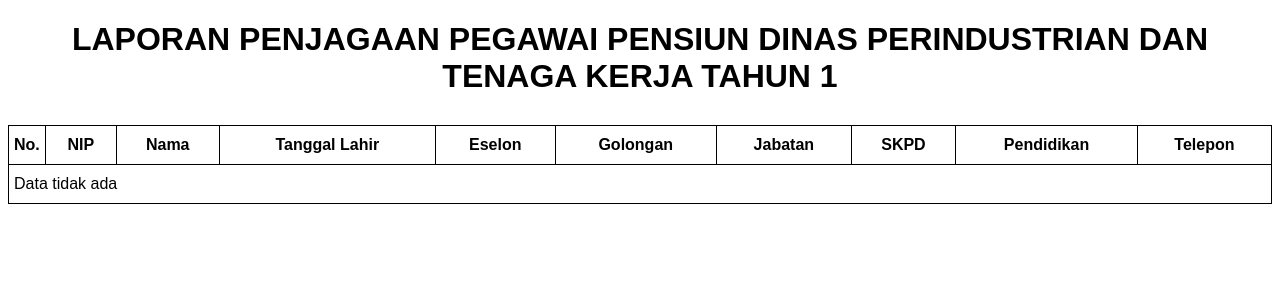
After one commit to DarmaYasa/skripsi-mona, a PHP site: page /admin/print_pensiun.php?year=1 in a window 1280 px wide. The commit adds this page. Shown: the top 300 px of the page. Run offline with PHP 8.4, Linux system fonts and the light colour scheme; a user stored in the database is signed in; data comes from the database, SQL or seed files in the repository; tables that the repository leaves empty or names only in its code hold one stand-in row (values such as "Sample post").

Commit message:
add print and update

```diff
--- a/admin/aksi_delete_pensiun.php
+++ b/admin/aksi_delete_pensiun.php
@@ -4,7 +4,7 @@ include '../auth/cek_session.php';
 
 $id = $_POST['id'];
 
-$query = "DELETE FROM berkas_pensiun WHERE id_pegawai='$id'";
+$query = "DELETE FROM berkas_pensiun WHERE id_pensiun='$id'";
 
 if (mysqli_query($koneksi, $query)) {
     header("location:view_pensiun.php?alert=berhasil");
--- a/admin/aksi_input_pensiun.php
+++ b/admin/aksi_input_pensiun.php
@@ -15,7 +15,7 @@ $files = [
     'alamat_pensiun' => $_FILES['alamat_pensiun'],
 ];
 
-$check = mysqli_query($koneksi, "SELECT * FROM berkas_pensiun WHERE id_pegawai=$id");
+$check = mysqli_query($koneksi, "SELECT * FROM berkas_pensiun WHERE id_pensiun=$id");
 
 $hasData = false;
 if (mysqli_num_rows($check) > 0) {
@@ -54,10 +54,10 @@ foreach ($files as $key => $file) {
 }
 
 if ($hasData) {
-    $query = "UPDATE berkas_pensiun SET berkas_sk_pns='$berkas_sk_pns', berkas_kenaikan_pangkat='$berkas_kenaikan_pangkat', kartu_pegawai='$kartu_pegawai', berkas_karsi_karsu='$berkas_karsi_karsu', kartu_keluarga='$kartu_keluarga', surat_ket_alamat_pensiun='$alamat_pensiun' WHERE id_pegawai='$id'";
+    $query = "UPDATE berkas_pensiun SET berkas_sk_pns='$berkas_sk_pns', berkas_kenaikan_pangkat='$berkas_kenaikan_pangkat', kartu_pegawai='$kartu_pegawai', berkas_karsi_karsu='$berkas_karsi_karsu', kartu_keluarga='$kartu_keluarga', surat_ket_alamat_pensiun='$alamat_pensiun' WHERE id_pensiun='$id'";
     echo $query;
 } else {
-    $query = "INSERT INTO berkas_pensiun (id_pegawai, berkas_sk_pns, berkas_kenaikan_pangkat, kartu_pegawai, berkas_karsi_karsu, kartu_keluarga, surat_ket_alamat_pensiun, terverifikasi) VALUES ('$id', '$berkas_sk_pns', '$berkas_kenaikan_pangkat', '$kartu_pegawai', '$berkas_karsi_karsu', '$kartu_keluarga', '$alamat_pensiun', '0')";
+    $query = "INSERT INTO berkas_pensiun (id_pensiun, berkas_sk_pns, berkas_kenaikan_pangkat, kartu_pegawai, berkas_karsi_karsu, kartu_keluarga, surat_ket_alamat_pensiun, terverifikasi) VALUES ('$id', '$berkas_sk_pns', '$berkas_kenaikan_pangkat', '$kartu_pegawai', '$berkas_karsi_karsu', '$kartu_keluarga', '$alamat_pensiun', '0')";
 }
 if (mysqli_query($koneksi, $query)) {
     header("location:view_pensiun.php?alert=berhasil");
--- a/admin/detail_pensiun.php
+++ b/admin/detail_pensiun.php
@@ -231,7 +231,7 @@
 							</tr>
 						</table>
 						<div class="text-end">
-							<a href="form_berkas_pensiun.php?id=<?= $data['id_pegawai'] ?>" class="btn btn-warning rounded-0 mr-2">Berkas Pensiun</a>
+							<a href="form_berkas_pensiun.php?id=<?= $data['id'] ?>" class="btn btn-warning rounded-0 mr-2">Berkas Pensiun</a>
 							<a href="input_pensiun.php?id=<?= $data['id_pegawai'] ?>" class="btn btn-success rounded-0">Ubah Data</a>
 						</div>
 					</div>
--- a/admin/form_berkas_pensiun.php
+++ b/admin/form_berkas_pensiun.php
@@ -170,7 +170,7 @@
 
                     <?php
                     $id = $_GET["id"];
-					$data = "SELECT pegawai.*, berkas_pensiun.* FROM pegawai LEFT JOIN berkas_pensiun ON pegawai.id=berkas_pensiun.id_pegawai WHERE pegawai.id='$id' LIMIT 1";
+					$data = "SELECT pegawai.*, berkas_pensiun.* FROM pegawai LEFT JOIN berkas_pensiun ON pegawai.id=berkas_pensiun.id_pensiun WHERE pegawai.id='$id' LIMIT 1";
 					$sql_d = mysqli_query($koneksi, $data);
 					$row_d = mysqli_num_rows($sql_d);
 
--- /dev/null
+++ b/admin/print_pensiun.php
@@ -0,0 +1,97 @@
+<?php include "../env.php";include "../auth/cek_session.php";
+
+$year = $_GET['year'];
+$query = "SELECT * FROM pegawai JOIN pensiun ON pegawai.id=pensiun.id_pegawai WHERE YEAR(pensiun.tanggal_pensiun)=$year AND pensiun.status=2";
+$result = mysqli_query($koneksi, $query);
+
+$data = mysqli_fetch_all($result, MYSQLI_ASSOC);
+
+?>
+
+<!DOCTYPE html>
+<html lang="en">
+<head>
+    <meta charset="UTF-8">
+    <meta http-equiv="X-UA-Compatible" content="IE=edge">
+    <meta name="viewport" content="width=device-width, initial-scale=1.0">
+    <title>Cetak Pensiun</title>
+    <style>
+        @page {
+            size: 35.7cm 25cm;
+            margin: 5mm 5mm 5mm 5mm; /* change the margins as you want them to be. */
+        }
+
+        * {
+            font-family: sans-serif;
+        }
+
+        table {
+            border-collapse: collapse;
+            width: 100%;
+
+        }
+
+        th {
+            font-weight: bold;
+        }
+
+        td, th {
+            border: 1px solid black;
+            padding: 10px 5px;
+        }
+
+        h1 {
+            text-transform: uppercase;
+            padding-right, padding-left: 10%;
+            /* padding-bo */
+            text-align: center;
+            margin-bottom: 30px;
+        }
+    </style>
+</head>
+<body>
+    <h1>Laporan Penjagaan Pegawai Pensiun Dinas Perindustrian dan tenaga kerja tahun <?=$_GET['year'];?></h1>
+
+    <table>
+        <thead>
+            <tr>
+                <th style="text-align: center; width: 10px">No.</th>
+                <th>NIP</th>
+                <th>Nama</th>
+                <th>Tanggal Lahir</th>
+                <th>Eselon</th>
+                <th>Golongan</th>
+                <th>Jabatan</th>
+                <th>SKPD</th>
+                <th>Pendidikan</th>
+                <th>Telepon</th>
+            </tr>
+        </thead>
+        <tbody>
+            <?php if (count($data) > 0): ?>
+            <?php foreach ($data as $key => $item): ?>
+                <tr>
+                    <td style="text-align: center; width: 10px"><?=++$key;?></td>
+                    <td><?=$item['nip'];?></td>
+                    <td><?=$item['nama_lengkap'];?></td>
+                    <td><?=date('d F Y', strtotime($item['tanggal_lahir']));?></td>
+                    <td><?=$item['eselon'];?></td>
+                    <td><?=$item['golongan'];?></td>
+                    <td><?=$item['jabatan'];?></td>
+                    <td><?=$item['tempat_tugas'];?></td>
+                    <td><?=$item['pendidikan'];?></td>
+                    <td><?=$item['telepon'];?></td>
+                </tr>
+            <?php endforeach;?>
+            <?php else: ?>
+                <tr>
+                    <td colspan="10">Data tidak ada</td>
+                </tr>
+            <?php endif;?>
+        </tbody>
+    </table>
+    <script>
+        window.print();
+    </script>
+</body>
+</html>
--- a/kasubag/aksi_verifikasi.php
+++ b/kasubag/aksi_verifikasi.php
@@ -6,6 +6,6 @@
 
     $terverifikasi = $_POST['terverifikasi'];
 
-    mysqli_query($koneksi, "UPDATE berkas_pensiun SET terverifikasi='$terverifikasi' WHERE id_pegawai=$id");
+    mysqli_query($koneksi, "UPDATE berkas_pensiun SET terverifikasi='$terverifikasi' WHERE id_pensiun=$id");
     header("location:view_pensiun.php?alert=Berhasil");
 ?>
--- a/kasubag/detail_pensiun.php
+++ b/kasubag/detail_pensiun.php
@@ -231,7 +231,7 @@
 							</tr>
 						</table>
 						<div class="text-end">
-							<a href="detail_berkas_pensiun.php?id=<?= $data['id_pegawai'] ?>" class="btn btn-warning rounded-0 mr-2">Berkas Pensiun</a>
+							<a href="detail_berkas_pensiun.php?id=<?= $data['id'] ?>" class="btn btn-warning rounded-0 mr-2">Berkas Pensiun</a>
 							<!-- <a href="input_pensiun.php?id=<?= $data['id_pegawai'] ?>" class="btn btn-success rounded-0">Ubah Data</a> -->
 						</div>
 					</div>
```
Also changed, not shown: admin/view_pensiun.php (+8 -3 lines), kasubag/print_pensiun.php (added, +97 -0 lines), kasubag/view_pensiun.php (+6 -1 lines).
